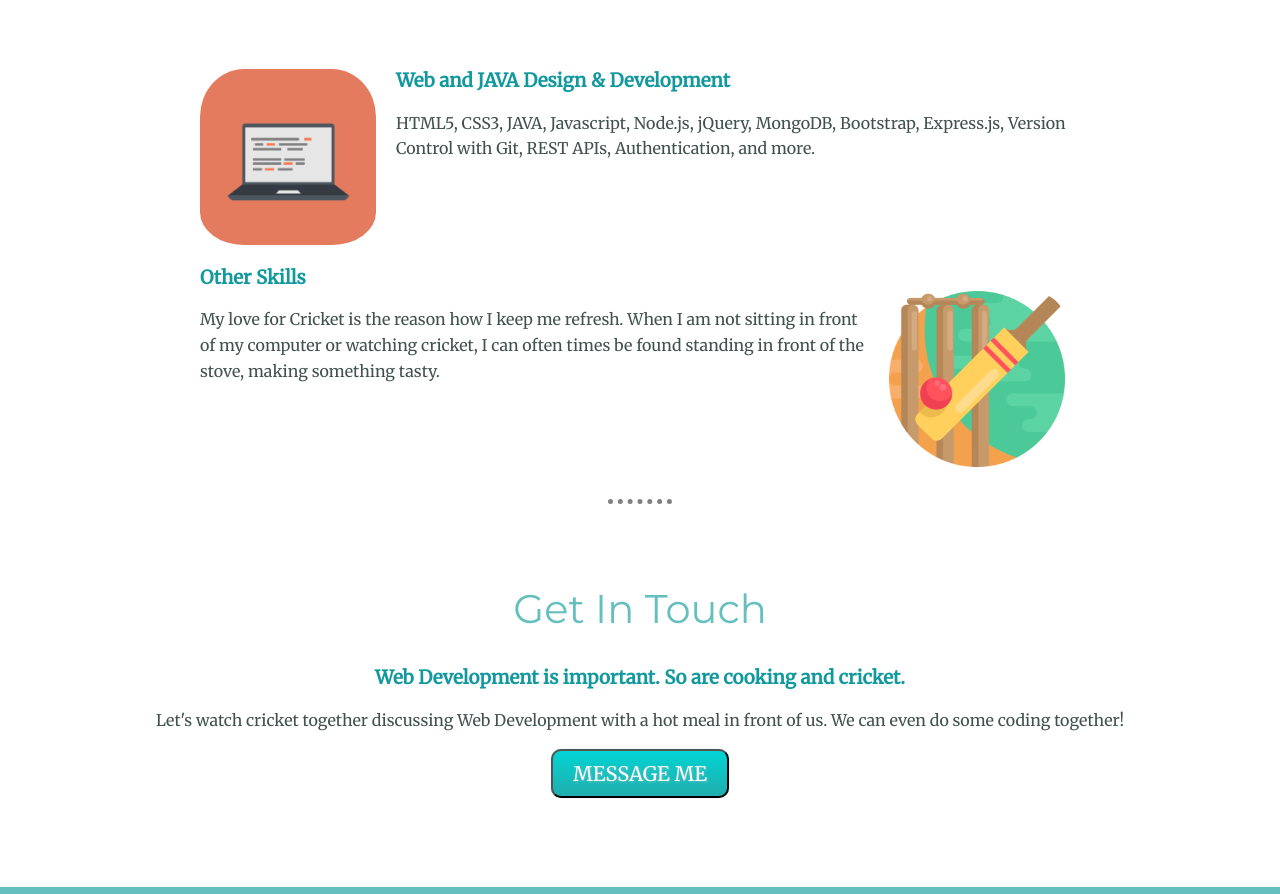
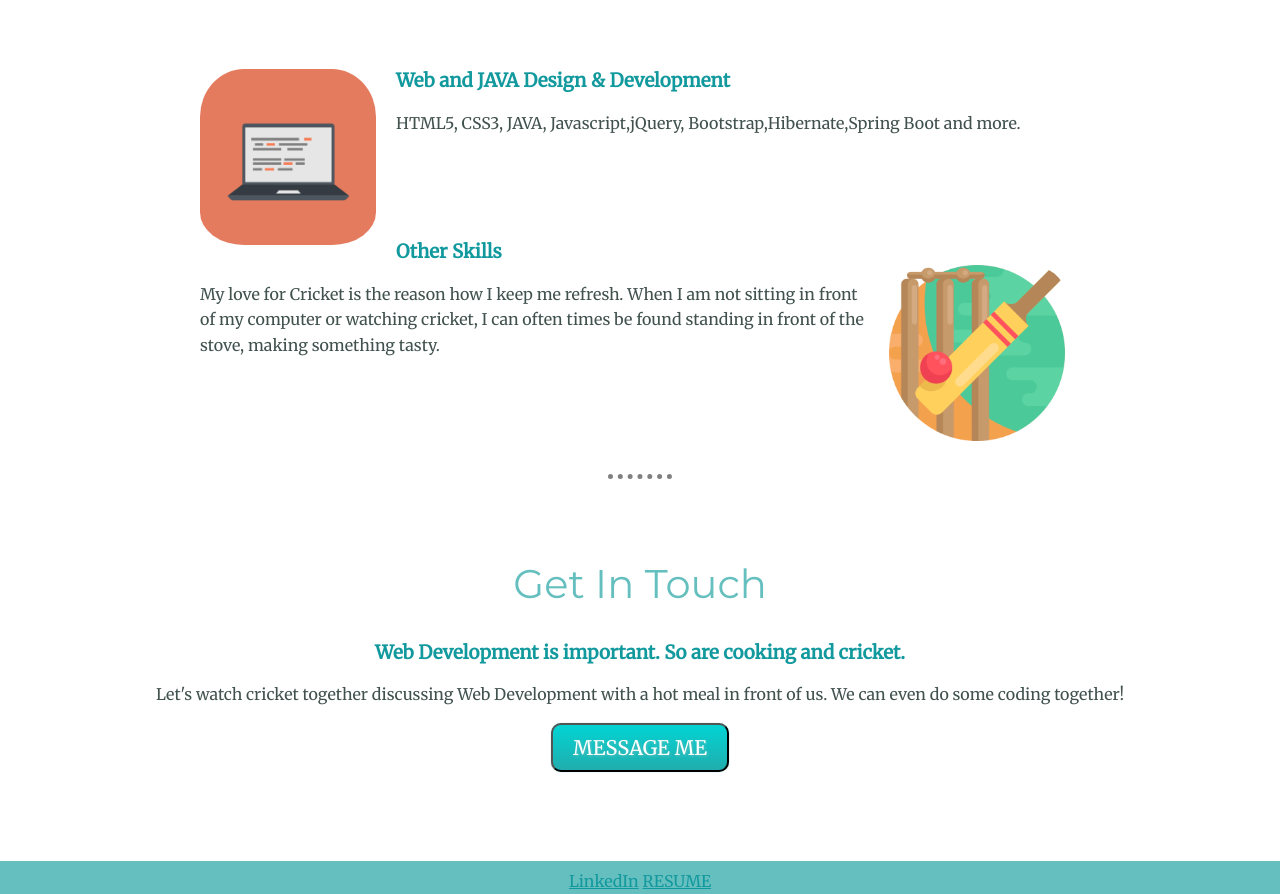
Before and after one commit to rajuAbhishekKumar/Portfolio, a plain HTML site: page index.html in a window 1280 px wide. Shown: the part 1359-2253 px from the top of the page. Drawn offline with Linux system fonts and the light colour scheme.

Commit message:
Update index.html

```diff
--- a/index.html
+++ b/index.html
@@ -30,7 +30,7 @@
       <div class="skill-row">
         <img id="computer-photo" src="images/computer.png" alt="computer">
         <h3>Web and JAVA Design & Development</h3>
-        <p>HTML5, CSS3, JAVA, Javascript, Node.js, jQuery, MongoDB, Bootstrap, Express.js, Version Control with Git, REST APIs, Authentication, and more.</p>
+        <p>HTML5, CSS3, JAVA, Javascript,jQuery, Bootstrap,Hibernate,Spring Boot and more.</p>
       </div>
       <br>
       <div class="skill-row">
```
